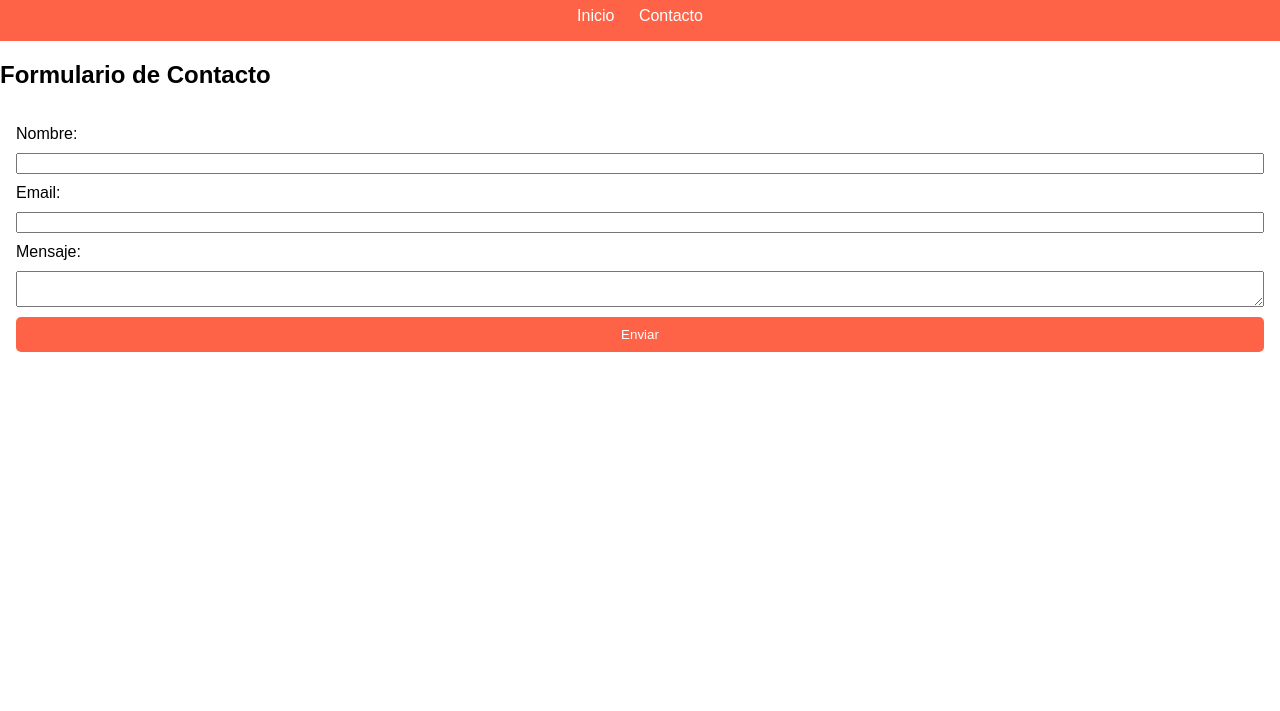
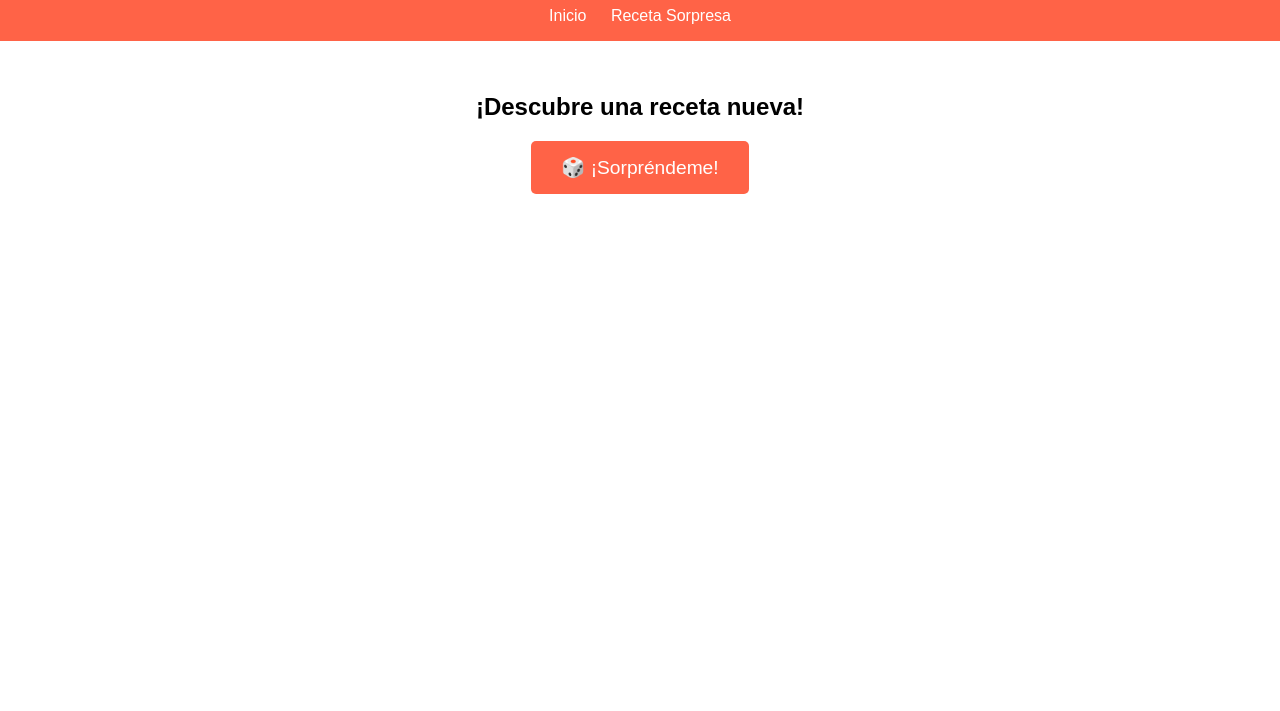
Before and after one commit to ArturoYJ/proyect_web_UPChiapas_4B_U1, a plain HTML site: page contacto.html in a window 1280 px wide. Shown: the part 89-800 px from the top of the page. Drawn offline with Linux system fonts and the light colour scheme.

Commit message:
correcion de contactos/generar recetas

```diff
--- a/contacto.html
+++ b/contacto.html
@@ -3,29 +3,38 @@
 <head>
   <meta charset="UTF-8">
   <meta name="viewport" content="width=device-width, initial-scale=1.0">
-  <title>Contacto</title>
+  <title>Receta Sorpresa</title>
   <link rel="stylesheet" href="style.css">
 </head>
 <body>
   <header>
-    <h1>Contacto</h1>
+    <h1>Receta Sorpresa</h1>
     <nav>
       <a href="index.html">Inicio</a>
-      <a href="contacto.html">Contacto</a>
+      <a href="contacto.html">Receta Sorpresa</a>
     </nav>
   </header>
 
   <main>
-    <h2>Formulario de Contacto</h2>
-    <form>
-      <label>Nombre:</label>
-      <input type="text" required>
-      <label>Email:</label>
-      <input type="email" required>
-      <label>Mensaje:</label>
-      <textarea required></textarea>
-      <button type="submit">Enviar</button>
-    </form>
+    <div style="text-align: center; padding: 2rem;">
+      <h2>¡Descubre una receta nueva!</h2>
+      <button id="btnSorpresa" style="font-size: 1.2rem; padding: 15px 30px;">
+        🎲 ¡Sorpréndeme!
+      </button>
+    </div>
+
+    <div id="recetaContainer" style="display: none;">
+      <div class="card" style="max-width: 600px; margin: 0 auto;">
+        <img id="imagenReceta" src="" alt="" style="width: 100%; height: 300px; object-fit: cover;">
+        <div style="padding: 1rem;">
+          <h3 id="nombreReceta"></h3>
+          <h4>Ingredientes:</h4>
+          <ul id="listaIngredientes"></ul>
+        </div>
+      </div>
+    </div>
   </main>
+
+  <script src="script.js"></script>
 </body>
 </html>
--- a/script.js
+++ b/script.js
@@ -1,7 +1,7 @@
 
 if (document.getElementById("categorias"))
 {
-  fetch("https://www.themealdb.com/api/json/v1/1/categories.php")
+    fetch("https://www.themealdb.com/api/json/v1/1/categories.php")
     .then(respuesta => respuesta.json())
     .then(datos => {
         const contenedor = document.getElementById("categorias");
```
Also changed, not shown: detalle.html (renamed from detalles.html).
